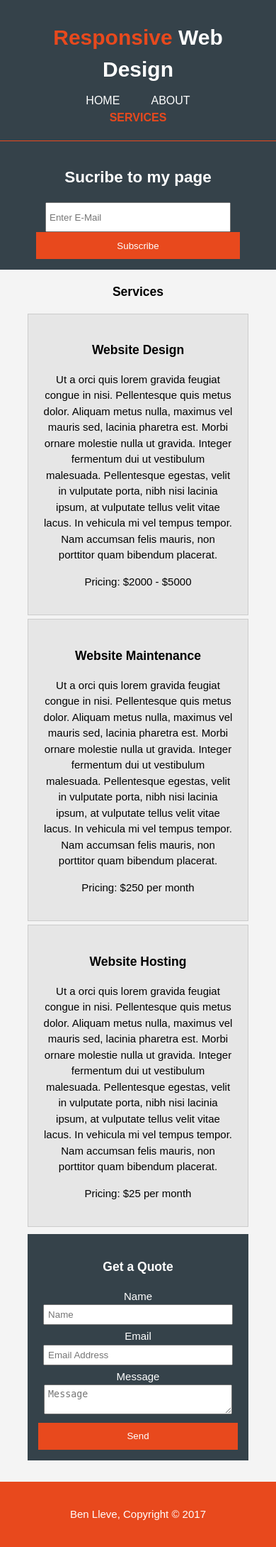
After one commit to b3n10/localhost-folder, a PHP site: page /responsive/services.html in a window 390 px wide. The commit adds this page. Shown: the whole page at 71% size. Run offline with PHP 8.4, Linux system fonts and the light colour scheme.

Commit message:
Update responsive

```diff
--- a/responsive/css/style.css
+++ b/responsive/css/style.css
@@ -23,6 +23,14 @@ ul {
 	border: 0;
 	padding: 0 20px;
 	color: #ffffff;
+}
+
+.dark {
+	padding: 15px;
+	background: #35424a;
+	color: #ffffff;
+	margin-top: 10px;
+	margin-bottom: 10px;
 }
 
 header {
@@ -125,6 +133,34 @@ header a:hover {
 	width: 90px;
 }
 
+/* sidebar */
+aside#sidebar {
+	float: right;
+	width: 30%;
+	margin-top: 10px;
+}
+
+aside#sidebar .quote input, aside#sidebar .quote textarea {
+	width: 90%;
+	padding: 5px;
+}
+
+/* main-col */
+article#main-col {
+	float: left;
+	width: 65%;
+}
+
+/* services */
+ul#services li {
+	list-style: none;
+	padding: 20px;
+	border: #cccccc 1px solid;
+	margin-bottom: 5px;
+	background: #e6e6e6;
+}
+
+
 footer {
 	padding: 20px;
 	margin-top: 20px;
@@ -132,3 +168,37 @@ footer {
 	background: #e8491d;
 	text-align: center;
 }
+
+/* media queries */
+@media(max-width: 768px) {
+	header #branding,
+ 	header nav,
+	header nav li,
+	#newsletter h1,
+	#newsletter form,
+	#images .box,
+ 	article#main-col,
+	aside#sidebar	{
+		float: none;
+		text-align: center;
+		width: 100%;
+	}
+
+	header {
+		padding-bottom: 20px;
+	}
+
+	#showcase h1 {
+		margin-top: 40px;
+	}
+
+	#newsletter button, .quote button {
+		display: block;
+		width: 100%;
+	}
+
+	#newletter form input[type="email"], .quote input, .quote textarea {
+		width: 100%;
+		margin-bottom: 5px;
+	}
+}
--- a/responsive/index.html
+++ b/responsive/index.html
@@ -18,7 +18,7 @@
 				<ul>
 					<li class="current"><a href="index.html">HOME</a></li>
 					<li><a href="about.html">ABOUT</a></li>
-					<li><a href="interests.html">INTERESTS</a></li>
+					<li><a href="services.html">Services</a></li>
 				</ul>
 			</nav>
 		</div>
--- /dev/null
+++ b/responsive/services.html
@@ -0,0 +1,98 @@
+<!DOCTYPE html>
+<html>
+<head>
+	<meta charset="utf-8">
+	<meta name="viewport" content="width=device-width">
+	<meta name="description" content="Responsive Web Design Project">
+	<meta name="author" content="Ben Lleve">
+	<title>Responsive Web Page | Services</title>
+	<link rel="stylesheet" type="text/css" href="css/style.css">
+</head>
+<body>
+	<header>
+		<div class="div-container">
+			<div id="branding">
+				<h1><span class="highlight">Responsive</span> Web Design</h1>
+			</div>
+			<nav>
+				<ul>
+					<li><a href="index.html">HOME</a></li>
+					<li><a href="about.html">ABOUT</a></li>
+					<li class="current"><a href="services.html">Services</a></li>
+				</ul>
+			</nav>
+		</div>
+	</header>
+
+	<section id="newsletter">
+		<div class="div-container">
+			<h1>Sucribe to my page</h1>
+			<form>
+				<input type="email" placeholder="Enter E-Mail">
+				<button type="submit" class="btn-submit">Subscribe</button>
+			</form>
+		</div>
+	</section>
+
+	<section id="main">
+		<div class="div-container">
+			<article id="main-col">
+				<h1 class="page-title">Services</h1>
+				<ul id="services">
+					<li>
+						<h3>Website Design</h3>
+						<p>
+						Ut a orci quis lorem gravida feugiat congue in nisi. Pellentesque quis metus dolor. Aliquam metus nulla, maximus vel mauris sed, lacinia pharetra est. Morbi ornare molestie nulla ut gravida. Integer fermentum dui ut vestibulum malesuada. Pellentesque egestas, velit in vulputate porta, nibh nisi lacinia ipsum, at vulputate tellus velit vitae lacus. In vehicula mi vel tempus tempor. Nam accumsan felis mauris, non porttitor quam bibendum placerat.
+						</p>
+						<p>
+						Pricing: $2000 - $5000
+						</p>
+					</li>
+					<li>
+						<h3>Website Maintenance</h3>
+						<p>
+						Ut a orci quis lorem gravida feugiat congue in nisi. Pellentesque quis metus dolor. Aliquam metus nulla, maximus vel mauris sed, lacinia pharetra est. Morbi ornare molestie nulla ut gravida. Integer fermentum dui ut vestibulum malesuada. Pellentesque egestas, velit in vulputate porta, nibh nisi lacinia ipsum, at vulputate tellus velit vitae lacus. In vehicula mi vel tempus tempor. Nam accumsan felis mauris, non porttitor quam bibendum placerat.
+						</p>
+						<p>
+						Pricing: $250 per month
+						</p>
+					</li>
+					<li>
+						<h3>Website Hosting</h3>
+						<p>
+						Ut a orci quis lorem gravida feugiat congue in nisi. Pellentesque quis metus dolor. Aliquam metus nulla, maximus vel mauris sed, lacinia pharetra est. Morbi ornare molestie nulla ut gravida. Integer fermentum dui ut vestibulum malesuada. Pellentesque egestas, velit in vulputate porta, nibh nisi lacinia ipsum, at vulputate tellus velit vitae lacus. In vehicula mi vel tempus tempor. Nam accumsan felis mauris, non porttitor quam bibendum placerat.
+						</p>
+						<p>
+						Pricing: $25 per month
+						</p>
+					</li>
+				</ul>
+			</article>
+			<aside id="sidebar">
+				<div class="dark">
+					<h3>Get a Quote</h3>
+					<form class="quote">
+						<div>
+							<label>Name</label><br>
+							<input type="text" placeholder="Name">
+						</div>
+						<div>
+							<label>Email</label><br>
+							<input type="text" placeholder="Email Address">
+						</div>
+						<div>
+							<label>Message</label><br>
+							<textarea placeholder="Message"></textarea>
+						</div>
+						<button type="submit" class="btn-submit">Send</button>
+					</form>
+				</div>
+			</aside>
+		</div>
+	</section>
+
+	<footer>
+		<p>Ben Lleve, Copyright &copy; 2017</p>
+	</footer>
+</body>
+</html>
```
Also changed, not shown: responsive/about.html (added, +63 -0 lines), responsive/interests.html (added, +63 -0 lines).
